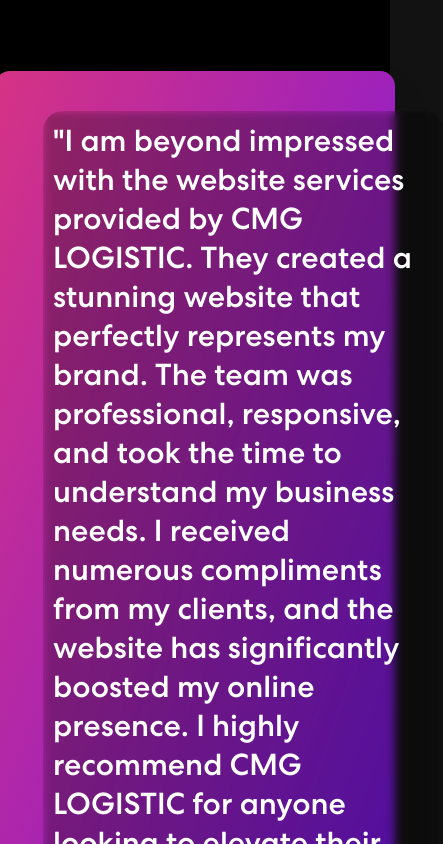
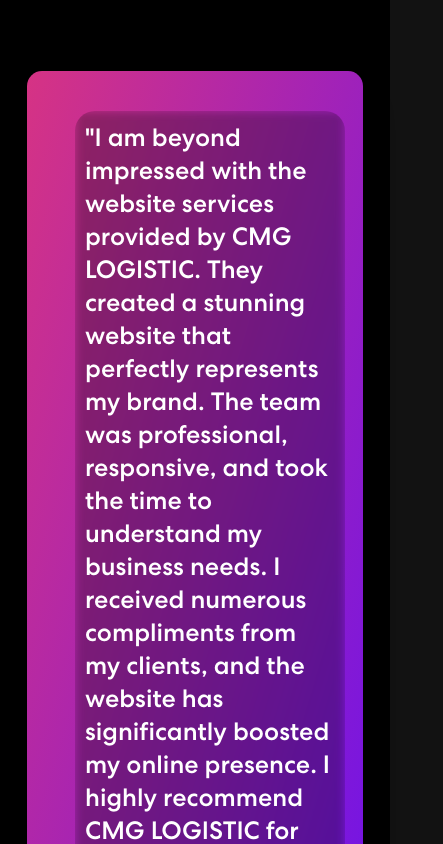
Before and after one commit to negan947/CMG-LOGISTIC, a React (Create React App) app: page / in a window 390 px wide. Shown: the part 7880-8724 px from the top of the page, 443 px wide, since content can reach past the window. Built offline with nearby package versions, Linux system fonts and the light colour scheme; no server answers.

Commit message:
small responsive fix

```diff
--- a/src/App.css
+++ b/src/App.css
@@ -660,6 +660,18 @@
   backdrop-filter: blur(5px) brightness(70%);
   transform: scale(1);
 }
+@media (max-width: 600px) {
+  .testimonial-text-container {
+    width: 370px;
+  }
+}
+@media (max-width: 470px) {
+  .testimonial-text-container {
+    width: 270px;
+  }
+}
+
+
 .testimonials-section {
   background-color: black;
   padding: 10rem 0;
@@ -733,15 +745,26 @@
     padding: 5rem 3rem;
   }
 }
+@media (max-width: 600px) {
+  .all-testimonials__box {
+    width: 28rem;
+
+  }
+}
  @media (max-width: 470px) {
   .all-testimonials__box {
-    width: 25rem;
+    width: 21rem;
 
   }
 }
 .all-testimonials__box p {
   font-size: 1.9rem;
   font-weight: 500;
+}
+@media (max-width: 470px) {
+  .all-testimonials__box p {
+    font-size: 1.57rem;
+  }
 }
 .all-testimonials__box__name {
   display: flex;
```
